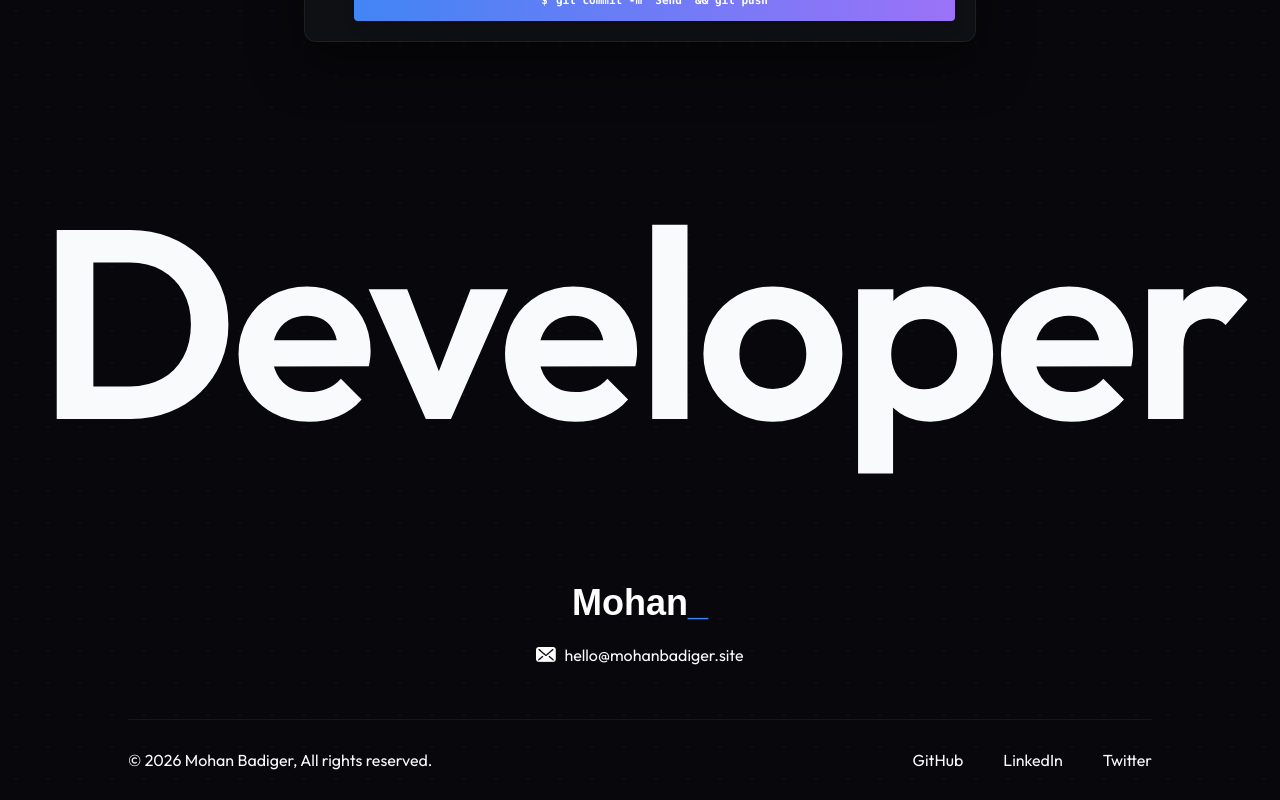
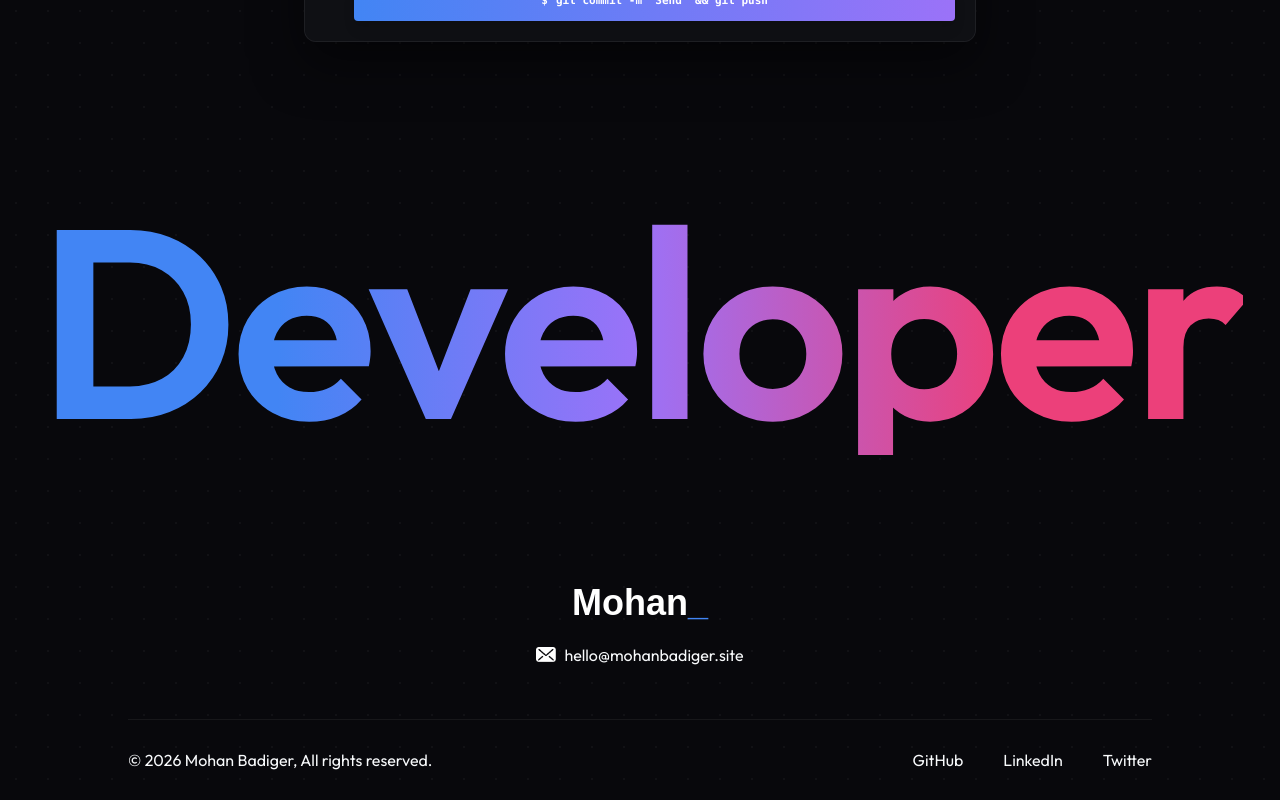
Before and after one commit to Mohan-Badiger/Portfolio, a React (Vite) app: page / in a window 1280 px wide. Shown: the part 4293-5093 px from the top of the page. Built offline with nearby package versions, Linux system fonts and the light colour scheme; a web font is replaced by a local one.

Commit message:
feat: added new feature

```diff
--- a/src/components/Work.jsx
+++ b/src/components/Work.jsx
@@ -154,7 +154,7 @@ export default function Work() {
                     onClick={() => setActiveIdx(idx)}
                     className={`w-full text-left font-mono text-xs px-3.5 py-2.5 rounded transition-all flex items-center gap-2 select-none ${isActive
                       ? 'bg-slate-200/50 dark:bg-white/[0.04] text-slate-900 dark:text-white border-l-2 border-antigravityBlue font-medium'
-                      : 'text-slate-600 dark:text-gray-400 hover:text-slate-950 dark:hover:text-gray-250 hover:bg-slate-200/25 dark:hover:bg-white/[0.02] border-l-2 border-transparent'
+                      : 'text-slate-600 dark:text-gray-400 hover:text-slate-950 dark:hover:text-blue-400 hover:bg-slate-200/25 dark:hover:bg-white/[0.02] border-l-2 border-transparent'
                       }`}
                   >
                     <span className={`text-[10px] ${isActive ? 'text-antigravityBlue' : 'text-slate-450 dark:text-gray-650'}`}>
--- a/src/index.css
+++ b/src/index.css
@@ -12,7 +12,8 @@
   }
 
   html {
-    scroll-behavior: auto !important; /* Managed by Lenis smooth scroll */
+    scroll-behavior: auto !important;
+    /* Managed by Lenis smooth scroll */
   }
 }
 
@@ -21,15 +22,18 @@
   width: 5px;
   height: 5px;
 }
+
 ::-webkit-scrollbar-track {
   @apply bg-slate-50 dark:bg-[#08080c];
   transition: background-color 0.4s ease;
 }
+
 ::-webkit-scrollbar-thumb {
   @apply bg-slate-300 dark:bg-white/10;
   border-radius: 9999px;
   transition: background-color 0.4s ease;
 }
+
 ::-webkit-scrollbar-thumb:hover {
   @apply bg-slate-400 dark:bg-antigravityBlue/40;
 }
@@ -40,15 +44,19 @@
   background-image: radial-gradient(rgba(0, 0, 0, 0.045) 1px, transparent 1px);
   transition: background-image 0.4s ease;
 }
+
 .dark .bg-dot-grid {
   background-image: radial-gradient(rgba(255, 255, 255, 0.035) 1px, transparent 1px);
 }
 
 /* Zero-Gravity weightless floating animation */
 @keyframes float {
-  0%, 100% {
+
+  0%,
+  100% {
     transform: translateY(0px) rotate(0deg);
   }
+
   50% {
     transform: translateY(-8px) rotate(0.4deg);
   }
@@ -71,20 +79,25 @@
   background: radial-gradient(circle at center, rgba(66, 133, 244, 0.06) 0%, transparent 65%);
   transition: background 0.4s ease;
 }
+
 .dark .aurora-blue {
   background: radial-gradient(circle at center, rgba(66, 133, 244, 0.1) 0%, transparent 65%);
 }
+
 .aurora-purple {
   background: radial-gradient(circle at center, rgba(155, 114, 248, 0.05) 0%, transparent 65%);
   transition: background 0.4s ease;
 }
+
 .dark .aurora-purple {
   background: radial-gradient(circle at center, rgba(155, 114, 248, 0.08) 0%, transparent 65%);
 }
+
 .aurora-pink {
   background: radial-gradient(circle at center, rgba(236, 64, 122, 0.04) 0%, transparent 65%);
   transition: background 0.4s ease;
 }
+
 .dark .aurora-pink {
   background: radial-gradient(circle at center, rgba(236, 64, 122, 0.07) 0%, transparent 65%);
 }
@@ -101,23 +114,31 @@
 .text-glow-gemini {
   text-shadow: 0 0 20px rgba(155, 114, 248, 0.25);
 }
+
 .dark .text-glow-gemini {
   text-shadow: 0 0 25px rgba(155, 114, 248, 0.4);
 }
 
 /* Glowing Border Pulse */
 @keyframes border-pulse-light {
-  0%, 100% {
+
+  0%,
+  100% {
     border-color: rgba(0, 0, 0, 0.05);
   }
+
   50% {
     border-color: rgba(66, 133, 244, 0.18);
   }
 }
+
 @keyframes border-pulse-dark {
-  0%, 100% {
+
+  0%,
+  100% {
     border-color: rgba(255, 255, 255, 0.05);
   }
+
   50% {
     border-color: rgba(66, 133, 244, 0.25);
   }
@@ -126,6 +147,7 @@
 .border-pulse-neon {
   animation: border-pulse-light 5s ease-in-out infinite;
 }
+
 .dark .border-pulse-neon {
   animation: border-pulse-dark 5s ease-in-out infinite;
 }
@@ -135,10 +157,34 @@
   @apply bg-white/60 border-black/[0.05] dark:bg-[#111217]/35 dark:border-white/[0.04];
   transition: all 0.4s cubic-bezier(0.16, 1, 0.3, 1);
 }
+
 .card-shadow-hover:hover {
   @apply bg-white/90 border-antigravityBlue/20 dark:bg-white/[0.035] dark:border-antigravityBlue/20;
   box-shadow: 0 10px 30px rgba(66, 133, 244, 0.06);
 }
+
 .dark .card-shadow-hover:hover {
   box-shadow: 0 0 40px rgba(66, 133, 244, 0.08);
 }
+
+/* Big Footer Developer Text - Gradient fill */
+.big-developer-text {
+  font-family: 'Outfit', sans-serif;
+  background: linear-gradient(to right, #4285f4 20%, #9b72f8 50%, #ec407a 80%);
+  background-clip: text;
+  -webkit-background-clip: text;
+  -webkit-text-fill-color: transparent;
+  transition: all 0.6s cubic-bezier(0.16, 1, 0.3, 1);
+}
+
+.dark .big-developer-text {
+  background: linear-gradient(to right, #4285f4 20%, #9b72f8 50%, #ec407a 80%);
+  background-clip: text;
+  -webkit-background-clip: text;
+  -webkit-text-fill-color: transparent;
+}
+
+.big-developer-text:hover {
+  text-shadow: 0 0 60px rgba(155, 114, 248, 0.25);
+  transform: scale(1.02);
+}
```
